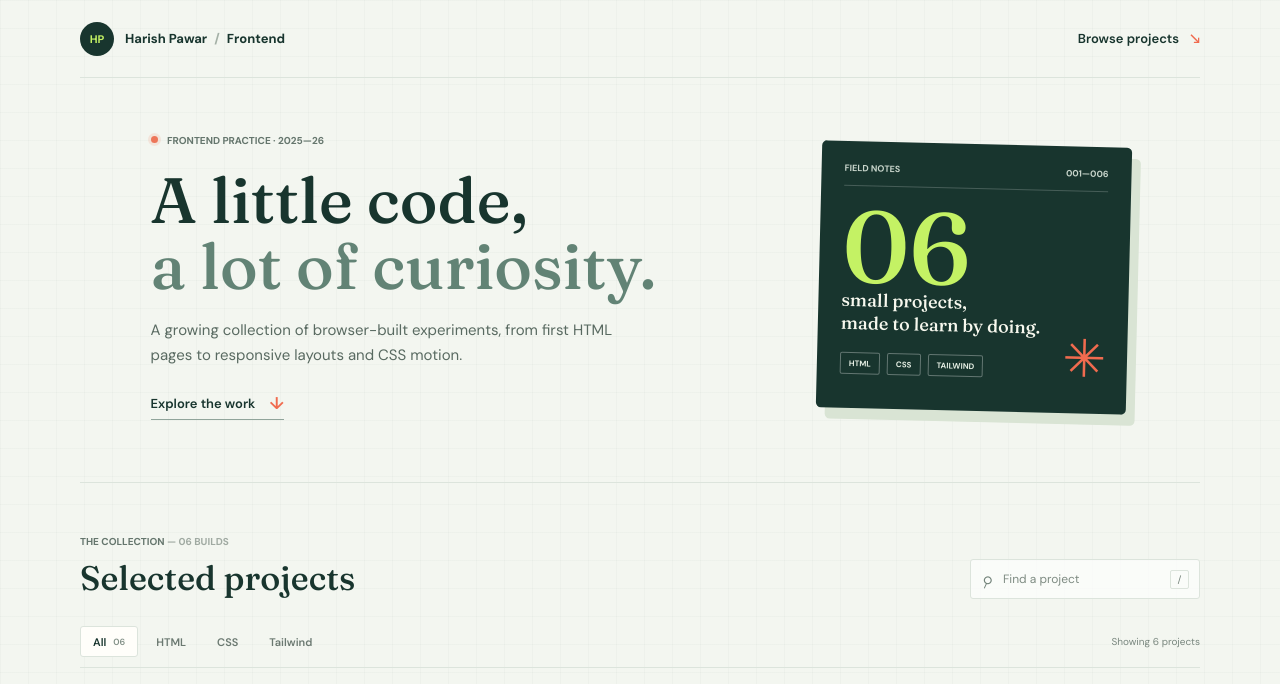
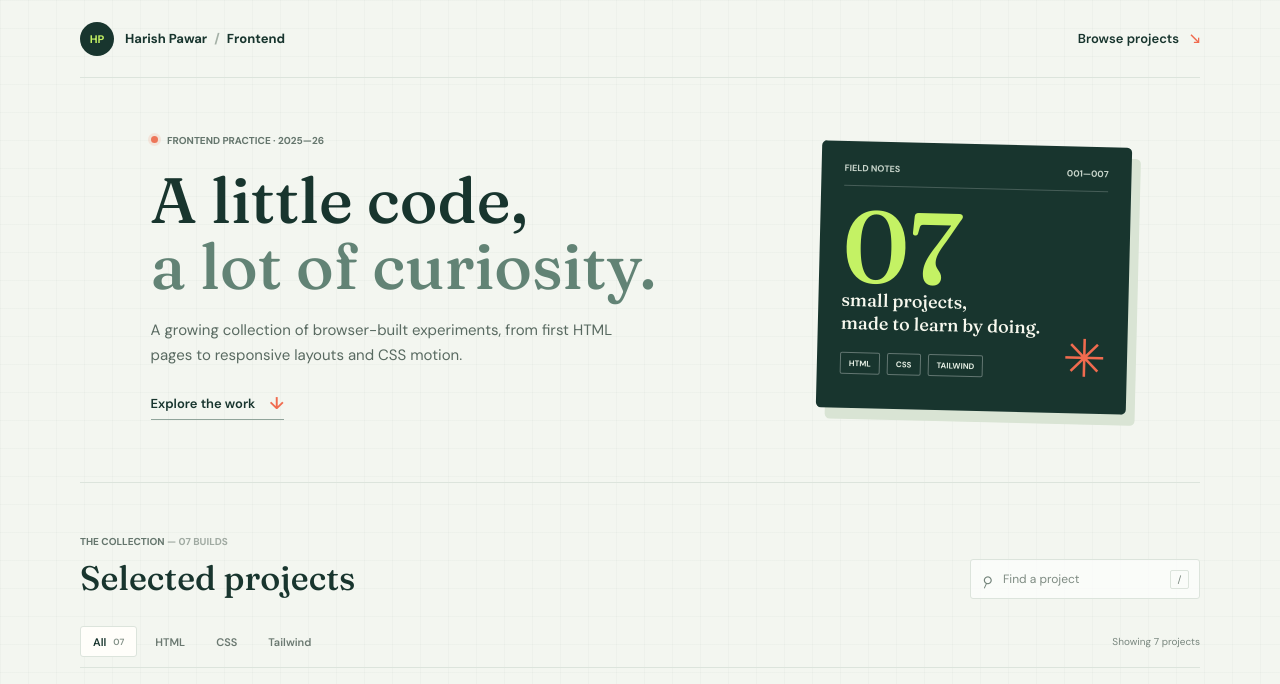
Before and after one commit to harishpwr99/codekaro, a plain HTML site: page index.html in a window 1280 px wide. Shown: the top 684 px of the page. Drawn offline with Linux system fonts and the light colour scheme.

Commit message:
tailwind

```diff
--- a/index.html
+++ b/index.html
@@ -25,8 +25,8 @@
 				<a class="text-link" href="#projects">Explore the work <span aria-hidden="true">↓</span></a>
 			</div>
 			<aside class="intro-note" aria-label="Portfolio summary">
-				<div class="note-top"><span>FIELD NOTES</span><span>001—006</span></div>
-				<p class="note-number">06</p>
+				<div class="note-top"><span>FIELD NOTES</span><span>001—007</span></div>
+				<p class="note-number">07</p>
 				<p class="note-caption">small projects,<br>made to learn by doing.</p>
 				<div class="note-tags"><span>HTML</span><span>CSS</span><span>TAILWIND</span></div>
 				<span class="note-spark" aria-hidden="true">✳</span>
@@ -36,7 +36,7 @@
 		<section class="projects-section" id="projects" aria-labelledby="projects-title">
 			<div class="section-heading">
 				<div>
-					<p class="eyebrow section-eyebrow">THE COLLECTION <span>— 06 BUILDS</span></p>
+					<p class="eyebrow section-eyebrow">THE COLLECTION <span>— 07 BUILDS</span></p>
 					<h2 id="projects-title">Selected projects</h2>
 				</div>
 				<label class="search-box">
@@ -49,12 +49,12 @@
 
 			<div class="project-toolbar">
 				<div class="filters" role="group" aria-label="Filter projects by technology">
-					<button class="filter-button is-active" type="button" data-filter="all" aria-pressed="true">All <span>06</span></button>
+					<button class="filter-button is-active" type="button" data-filter="all" aria-pressed="true">All <span>07</span></button>
 					<button class="filter-button" type="button" data-filter="html" aria-pressed="false">HTML</button>
 					<button class="filter-button" type="button" data-filter="css" aria-pressed="false">CSS</button>
 					<button class="filter-button" type="button" data-filter="tailwind" aria-pressed="false">Tailwind</button>
 				</div>
-				<p class="results-count" id="results-count" aria-live="polite">Showing 6 projects</p>
+				<p class="results-count" id="results-count" aria-live="polite">Showing 7 projects</p>
 			</div>
 
 			<div class="project-grid" id="project-grid">
```
